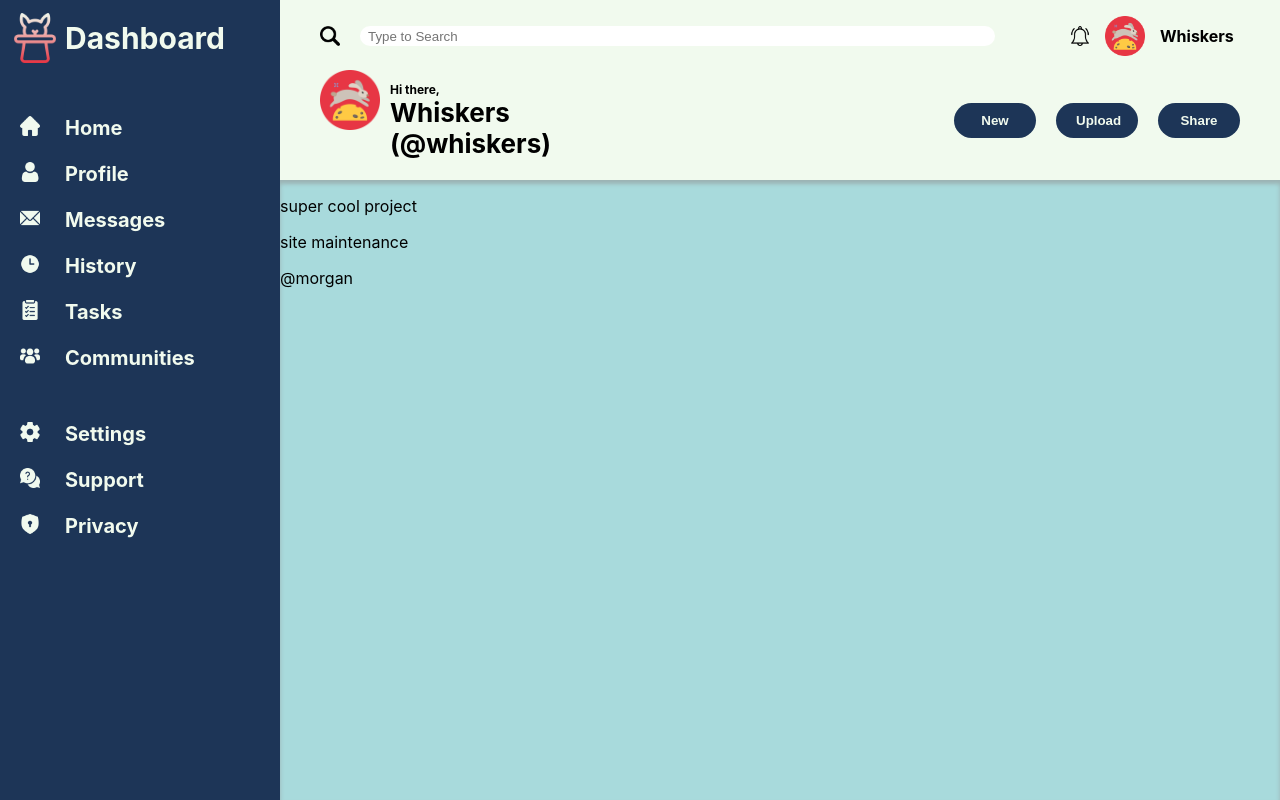
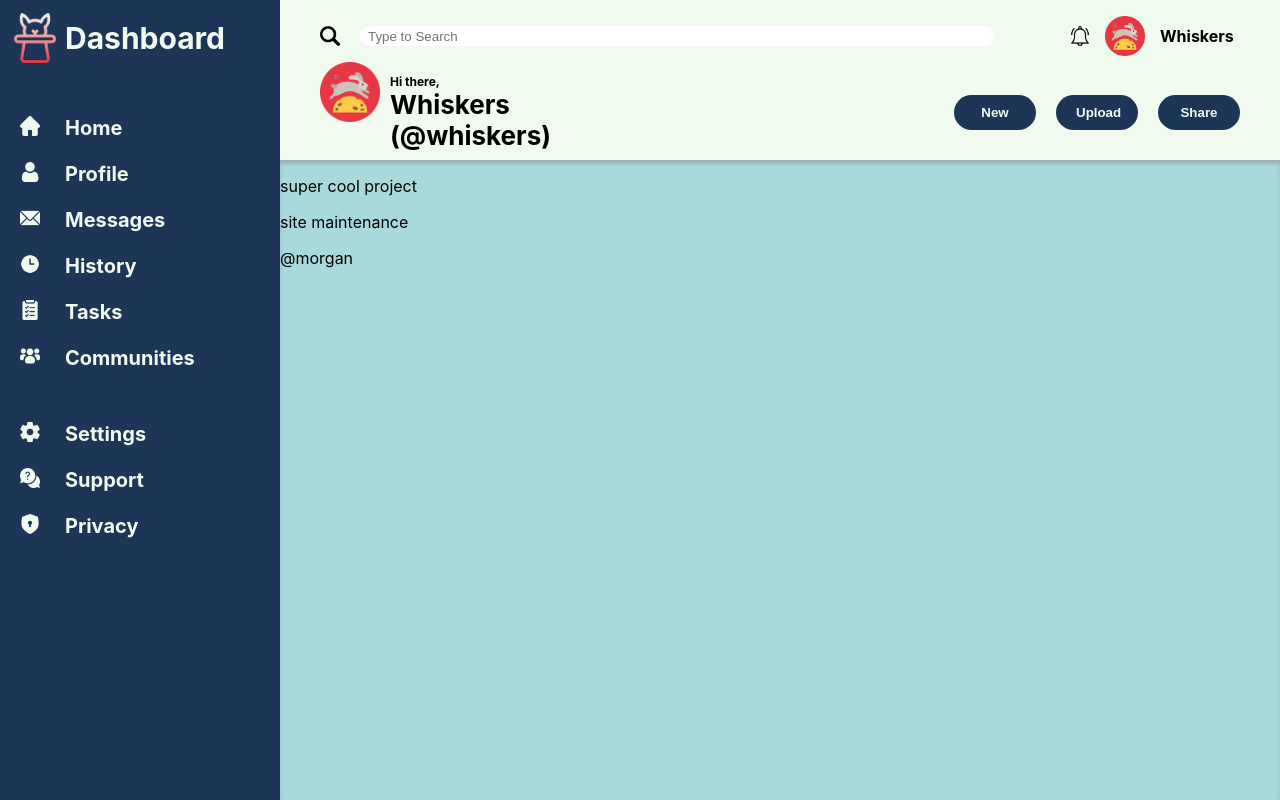
Before and after one commit to hazelhedmine/admin-dashboard, a plain HTML site: page index.html in a window 1280 px wide. Drawn offline with Linux system fonts and the light colour scheme.

Commit message:
Adjust header gaps and height

```diff
--- a/style.css
+++ b/style.css
@@ -13,7 +13,7 @@ ul {
 .container {
   display: grid;
   grid-template-columns: 280px 1fr;
-  grid-template-rows: 180px 1fr;
+  grid-template-rows: 160px 1fr;
   width: 100vw;
   height: 100vh;
 }
@@ -67,7 +67,7 @@ li > .sidebar-icon {
   background-color: #f1faee;
   display: grid;
   grid-template-rows: 40px 120px;
-  gap: 20px;
+  gap: 12px;
 }
 
 .header .searchbar-header {
@@ -112,7 +112,7 @@ li > .sidebar-icon {
   display: grid;
   grid-template-columns: 340px 1fr 300px;
   align-items: center;
-  padding: 10px 40px;
+  padding: 0px 40px;
 }
 
 .profile-header-left {
```
